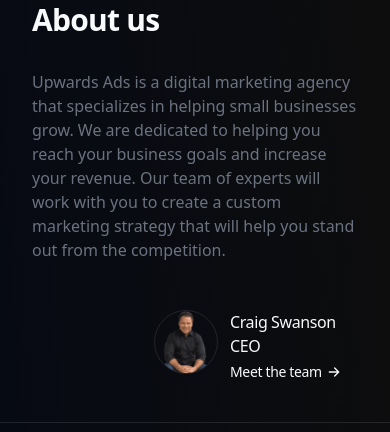
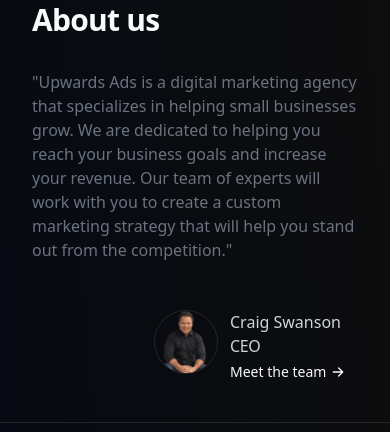
Before and after one commit to johnny-woodtke/upwardsads-website, a Next.js app: page / in a window 390 px wide. Shown: the part 328-760 px from the top of the page. Built offline with nearby package versions, Linux system fonts and the light colour scheme.

Commit message:
clean up

```diff
--- a/app/page.tsx
+++ b/app/page.tsx
@@ -35,9 +35,10 @@ export default function App() {
             </h2>
 
             <p className="text-start text-gray-500 sm:text-justify sm:text-lg">
-              Upwards Ads is a digital marketing agency that specializes in helping small businesses grow. We are
+              &quot;Upwards Ads is a digital marketing agency that specializes in helping small businesses grow. We are
               dedicated to helping you reach your business goals and increase your revenue. Our team of experts will
-              work with you to create a custom marketing strategy that will help you stand out from the competition.
+              work with you to create a custom marketing strategy that will help you stand out from the
+              competition.&quot;
             </p>
 
             <div className="flex h-full items-end justify-end md:mt-24 mt-12">
--- a/components/TeamLink.tsx
+++ b/components/TeamLink.tsx
@@ -41,8 +41,8 @@ export function TeamLink() {
       >
         <Avatar src="/assets/craig-swanson.png" />
         <div className="flex flex-col justify-start ml-4 max-sm:ml-3 text-left h-20 w-32">
-          <p className="text-primary max-sm:tracking-tight">Craig Swanson</p>
-          <p className="text-primary max-sm:tracking-tight">CEO</p>
+          <p className="text-gray-300">Craig Swanson</p>
+          <p className="text-gray-300 tracking-tight">CEO</p>
           <MeetTheTeam
             {...{
               isHidden,
@@ -66,11 +66,11 @@ function MeetTheTeam({ isHidden, isHovered, isClicked }: MeetTheTeamProps) {
   return (
     <div
       className={cn(
-        "flex items-center text-primary mt-1 text-sm max-sm:tracking-tight",
+        "flex items-center text-primary mt-1 text-sm",
         "duration-150",
-        isHovered && "sm:animate-in sm:slide-in-from-left",
-        !isHovered && cn("sm:animate-out", isClicked ? "sm:slide-out-to-right" : "sm:slide-out-to-left"),
-        isHidden && "sm:hidden"
+        isHovered && "md:animate-in md:slide-in-from-left-6",
+        !isHovered && cn("md:animate-out", isClicked ? "md:slide-out-to-right-24" : "md:slide-out-to-left-6"),
+        isHidden && "md:hidden"
       )}
     >
       <span>Meet the team</span>
```
